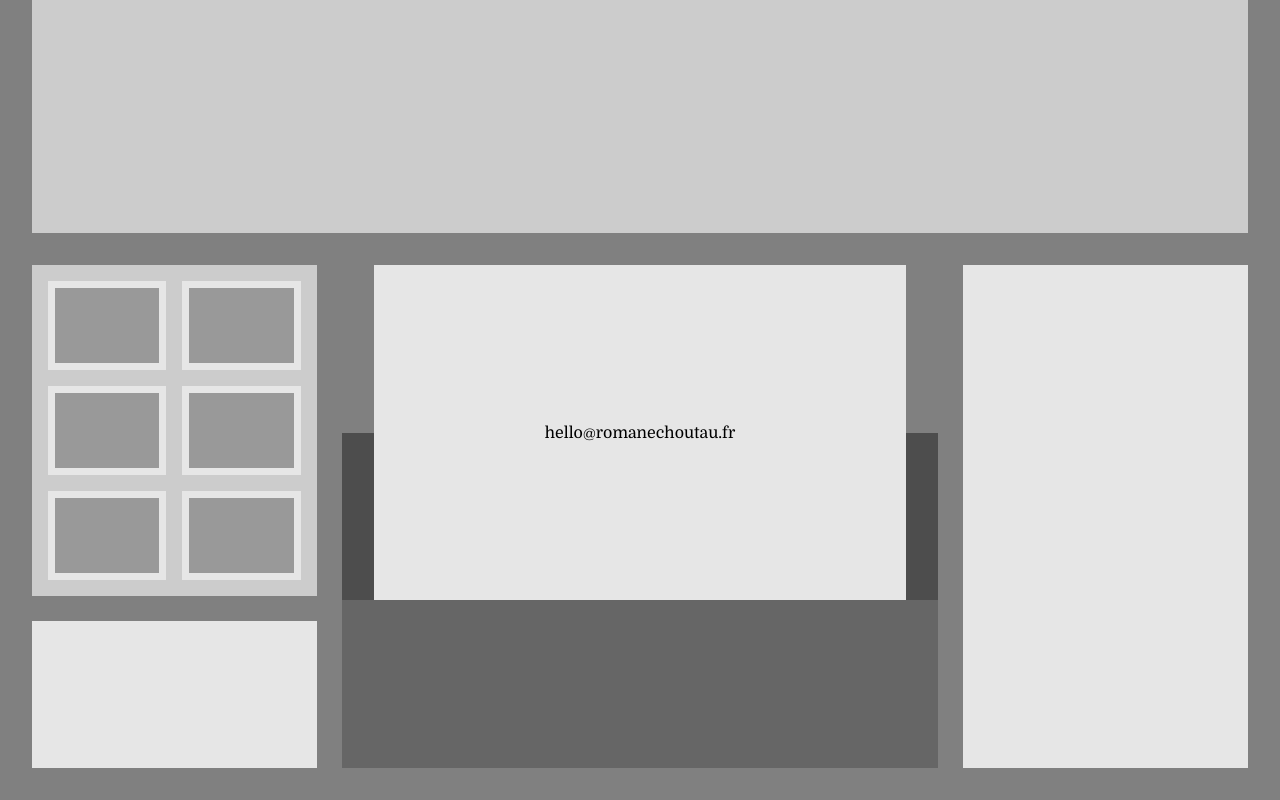
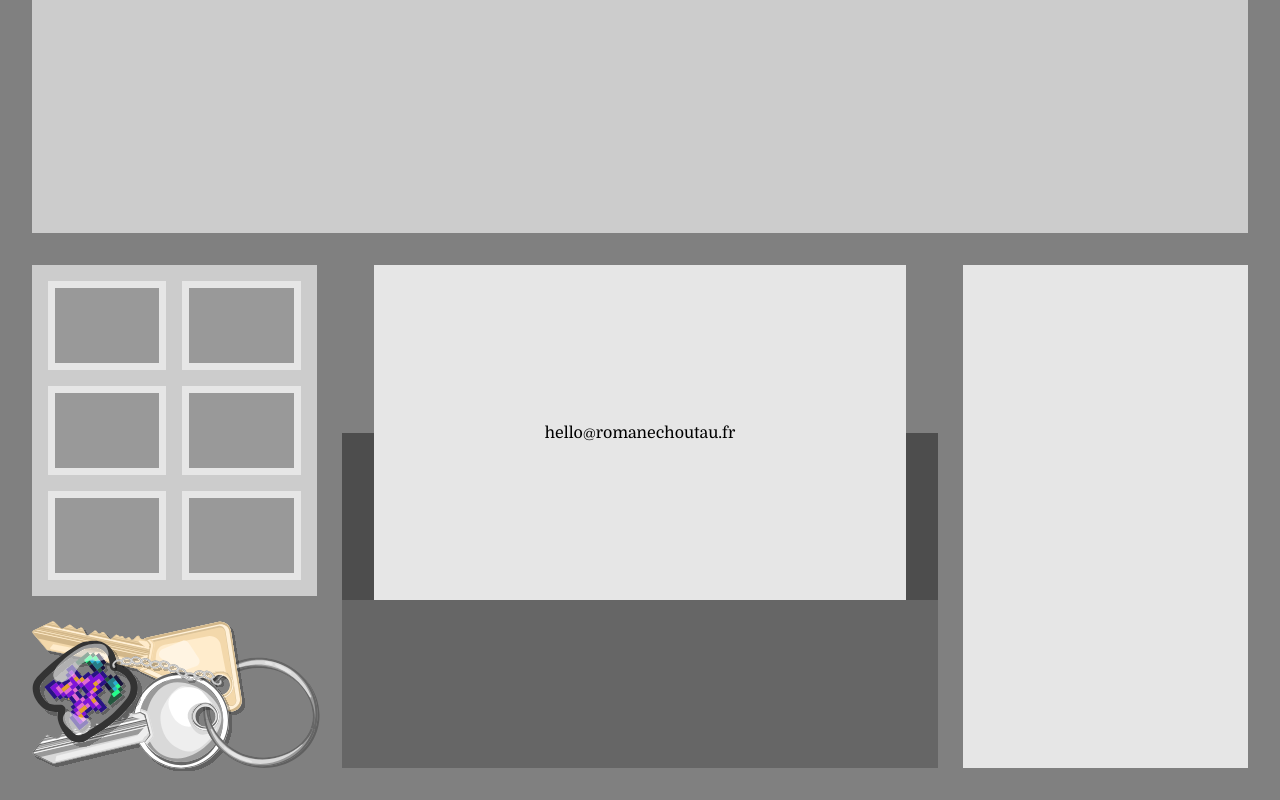
Before and after one commit to romanechouteau/portfolio-2.0, a Nuxt app: page / in a window 1280 px wide. Shown: the part 1184-1984 px from the top of the page. Built offline with nearby package versions, Linux system fonts and the light colour scheme; what @mertasan/tailwindcss-variables would draw is missing.

Commit message:
:sparkles: add keys

```diff
--- a/components/Tray.vue
+++ /dev/null
@@ -1,6 +0,0 @@
-<template>
-  <div class="bg-gray-100 rounded-32 p-16 shadow-[12px_12px_0px_8px_var(--colors-gray-500)]">
-    <div class="w-full h-full bg-gray-200 rounded-24 shadow-[inset_32px_32px_0px_0_var(--colors-gray-300)]">
-    </div>
-  </div>
-</template>
--- a/components/footer/Footer.vue
+++ b/components/footer/Footer.vue
@@ -3,7 +3,11 @@
     <div class="w-full h-full grid grid-cols-12 gap-grid-gap">
       <div class="col-span-3 flex flex-col gap-grid-gap">
         <StampSheet/>
-        <div class="w-full h-full bg-gray-50"></div>
+        <div class="relative w-full h-full">
+          <img
+            src="@/assets/images/keys.svg"
+            class="absolute top-0 left-0 w-[101%] max-w-none h-auto"/>
+        </div>
       </div>
       <Envelope class="col-span-6" />
       <div class="col-span-3 bg-gray-50"></div>
```
Also changed, not shown: assets/images/keys.svg (added).
